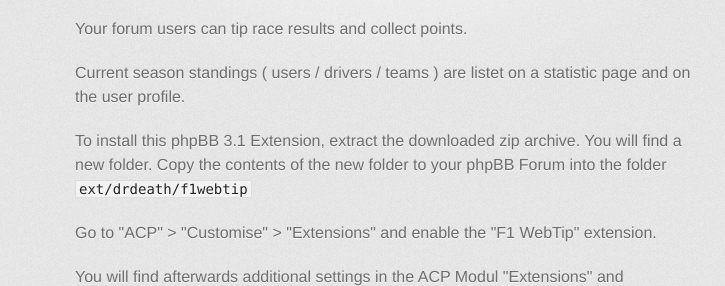
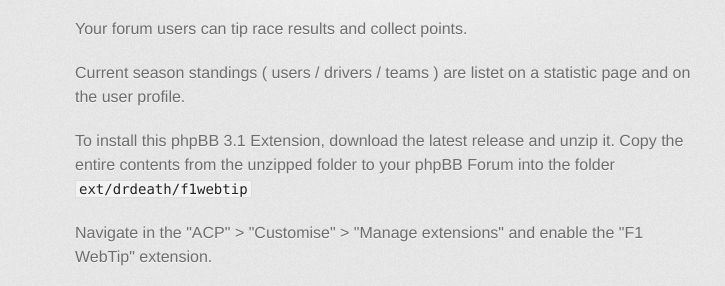
Before and after one commit to DrDeath/phpbb-ext-f1webtip, a plain HTML site: page index.html in a window 1280 px wide. Shown: the part 497-783 px from the top of the page, without its empty margins (255-980 px from the left). Drawn offline with nearby package versions, Linux system fonts and the light colour scheme; a web font is replaced by a local one.

Commit message:
Update index.html

```diff
--- a/index.html
+++ b/index.html
@@ -64,8 +64,8 @@
 					<p>With this extension you can add a Formula 1 tip game to your phpBB 3.1.x forum.</p>
 					<p>Your forum users can tip race results and collect points.</p>
 					<p>Current season standings ( users / drivers / teams ) are listet on a statistic page and on the user profile.</p>
-					<p>To install this phpBB 3.1 Extension, extract the downloaded zip archive. You will find a new folder. Copy the contents of the new folder to your phpBB Forum into the folder <code>ext/drdeath/f1webtip</code></p>
-					<p>Go to "ACP" > "Customise" > "Extensions" and enable the "F1 WebTip" extension.</p>
+					<p>To install this phpBB 3.1 Extension, download the latest release and unzip it. Copy the entire contents from the unzipped folder to your phpBB Forum into the folder <code>ext/drdeath/f1webtip</code></p>
+					<p>Navigate in the "ACP" > "Customise" > "Manage extensions" and enable the "F1 WebTip" extension.</p>
 					<p>You will find afterwards additional settings in the ACP Modul "Extensions" and additional administrator permissions in the ACP Modul "Permissions"</p>
 
 					<hr>
```
